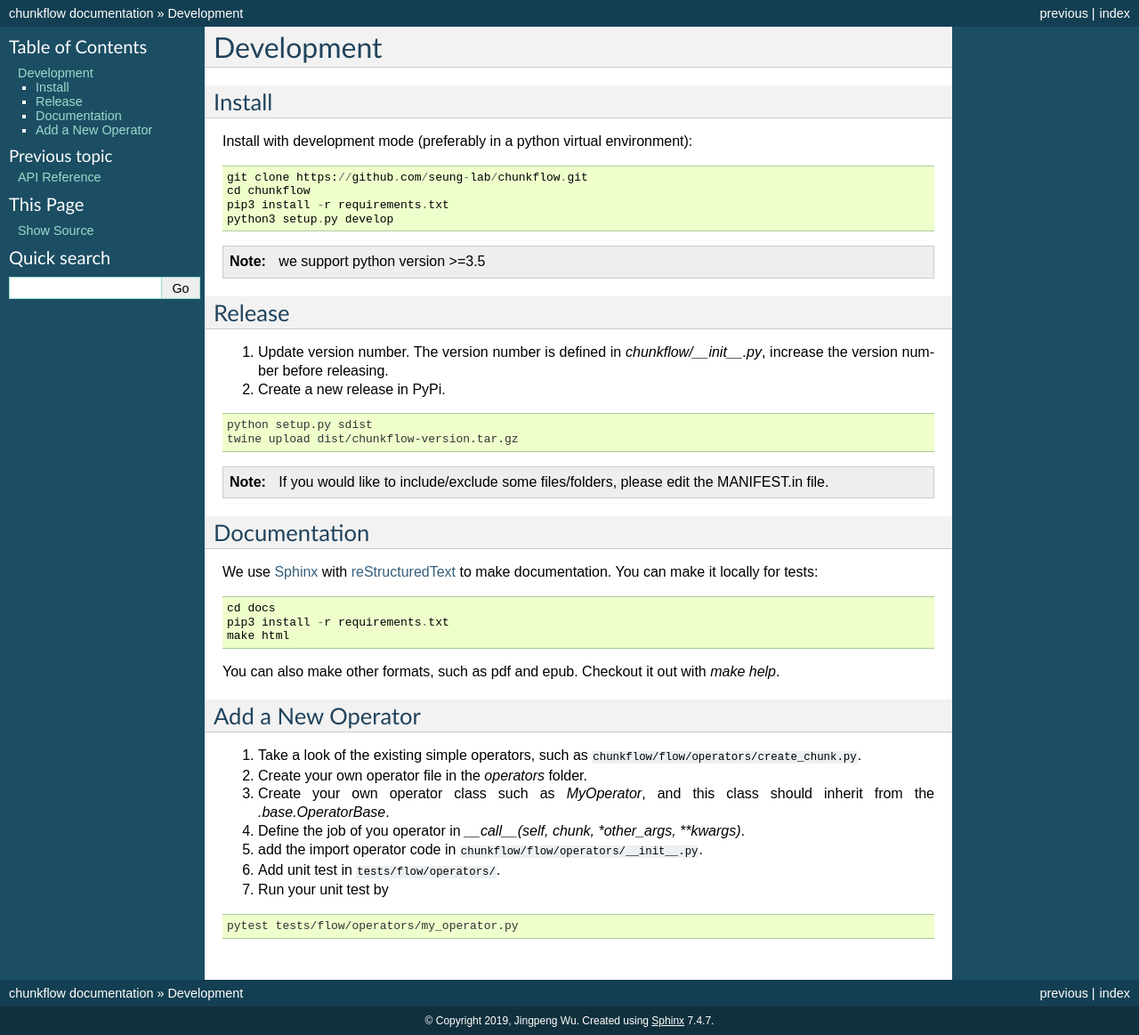
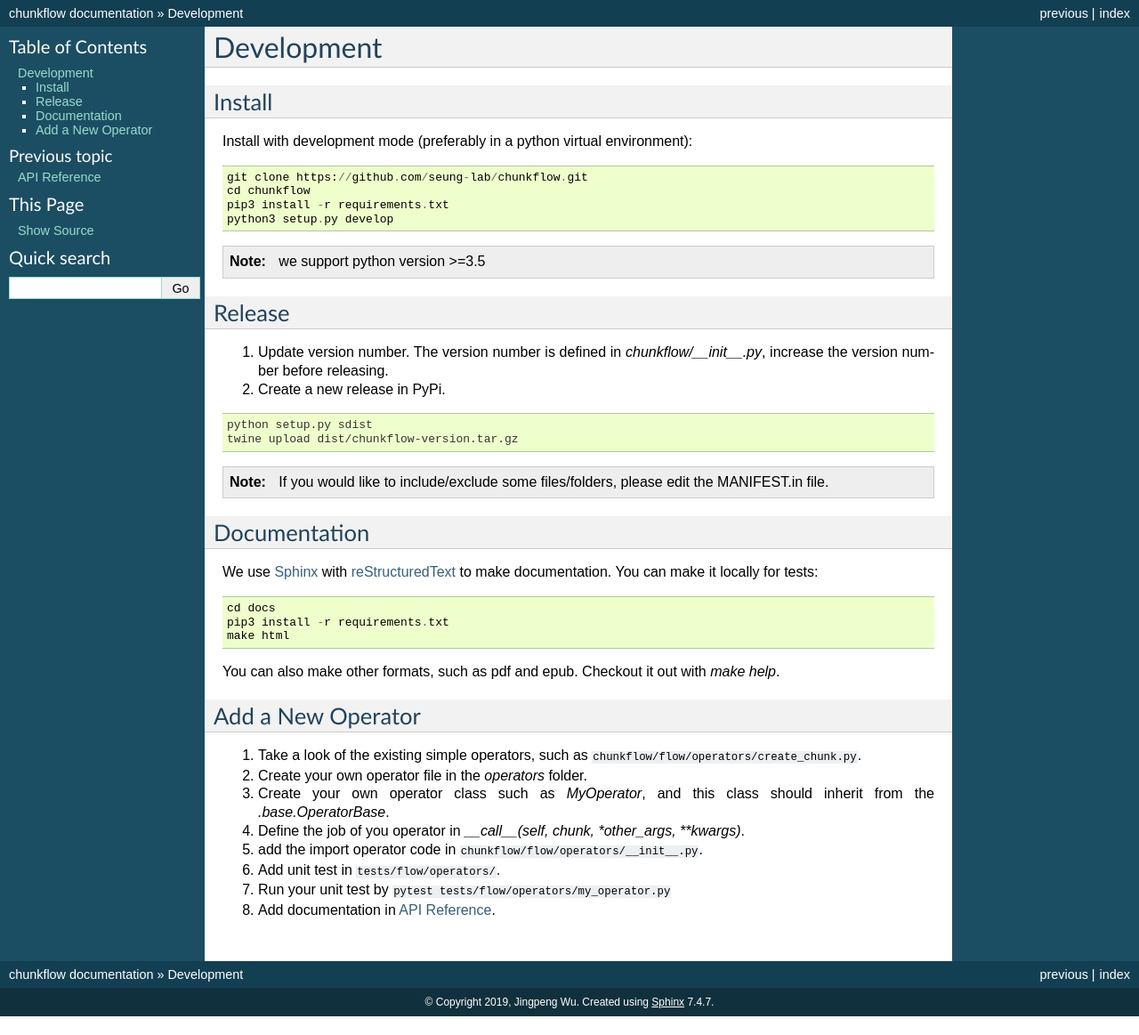
Before and after one commit to seung-lab/chunkflow, a Sphinx documentation site: the page built from docs/source/development.rst, in a window 1280 px wide. Shown: the whole page at 89% size. Built offline with Sphinx 7.4.7, drawn with Linux system fonts in a browser that asks for light colours; after the commit the page ends 1142 px from its top, so only the background shows below that.

```diff
--- a/docs/source/development.rst
+++ b/docs/source/development.rst
@@ -59,8 +59,6 @@ Add a New Operator
 
 #. Add unit test in :file:`tests/flow/operators/`.
 
-#. Run your unit test by
+#. Run your unit test by :code:`pytest tests/flow/operators/my_operator.py`
 
-.. code-block:: console
-
-   pytest tests/flow/operators/my_operator.py
+#. Add documentation in :ref:`api`.
```
Also changed, not shown: 1 other file.
